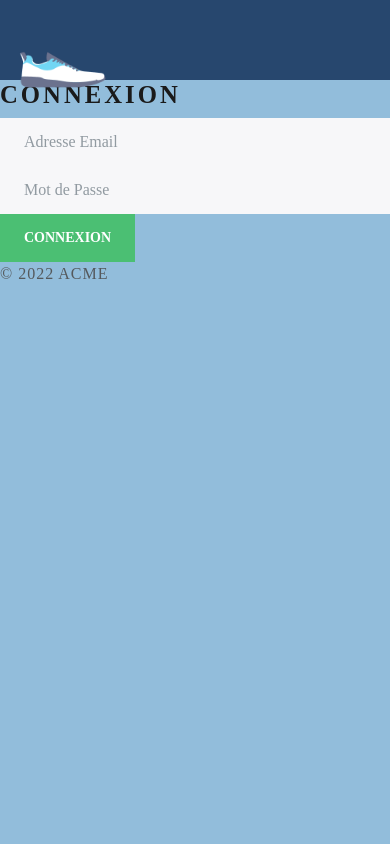
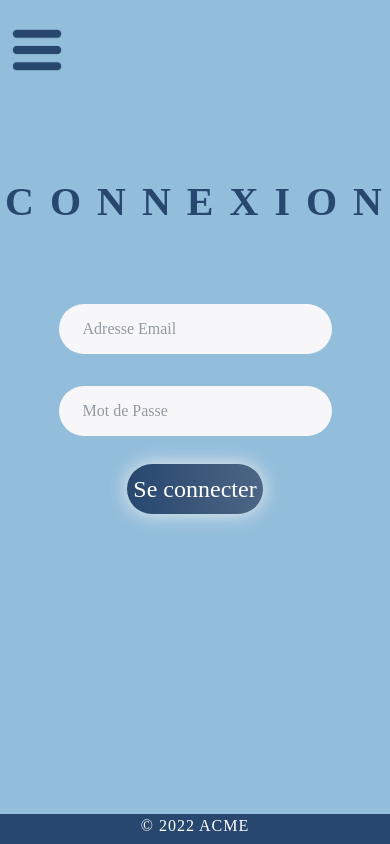
Before and after one commit to Zettocs/Acme, a Symfony app: template templates/security/login.html.twig in a window 390 px wide. Run offline with Twig, Linux system fonts and the light colour scheme; the template is opened without the code that fills it, so the values that code supplies are empty; some libraries are stand-ins or nearby versions.

Commit message:
Ajout du responsive de la page de connexion, du formulaire de connexion et d'inscription

```diff
--- /dev/null
+++ b/public/js/navbar.js
@@ -0,0 +1,4 @@
+function toggleNavbar() {
+  var showNavbar = document.querySelector(".show-navbar");
+  showNavbar.classList.toggle("hide-navbar");
+}
--- a/templates/_layout/footer.html.twig
+++ b/templates/_layout/footer.html.twig
@@ -1,3 +1,3 @@
-<footer>
+<footer style="position: fixed;left: 0;bottom: 0; width: 100%; background-color: #27476E;text-align: center;color:white;height: 30px;">
 	<p>© 2022 ACME</p>
 </footer>
--- a/templates/_layout/navbar.html.twig
+++ b/templates/_layout/navbar.html.twig
@@ -1,40 +1,139 @@
-<nav style="background-color:#27476E; height: 80px" class="navbar navbar-expand-lg">
+<style>
+	nav {
+		overflow: hidden;
+		height: 80px;
+		display: flex;
+		justify-content: flex-end;
+		width: 100%;
+		background-color: #27476E;
+	}
+	.navbar-brand img {
+		width: 100px;
+	}
+	@media(max-width: 991.5px) {
+		nav {
+			background-color: #92BDDB;
+		}
+		.navbar-brand img {
+			max-width: 50px;
+			max-height: 50px;
+			content: url({{asset('assets/images/burger.png')}});
+
+		}
+
+	}
+	.show-navbar {
+		display: flex;
+		justify-content: center;
+		align-items: center;
+		background-color: #1E2E45;
+		position: absolute;
+		top: 0;
+		left: 0;
+		right: 0;
+		bottom: 0;
+		z-index: 999;
+	}
+	.hide-navbar {
+		display: none;
+	}
+	.close-navbar-button {
+		width: 100px;
+		background-color: #1E2E45;
+		border: none;
+		cursor: pointer;
+		position: absolute;
+		top: 4%;
+		left: -2%;
+	}
+	.burger2 {
+		width: 50%
+	}
+	.centre {
+		text-align: center;
+		list-style-type: none;
+	}
+	ul {
+		list-style-type: none;
+	}
+	.boutons_nav {
+		color: white;
+		text-decoration: none;
+		font-size: 200%;
+	}
+</style>
+
+<body>
+	<nav class="navbar navbar-expand-lg">
 		<div class="container-fluid">
 			{% if not app.user %}
-			<a class="navbar-brand" href="/"><img style="width:100px" src="{{asset ('assets/images/logo.png')}}"></a>
+				<a class="navbar-brand" href="/" onclick="if (window.innerWidth > 991) { return true; } toggleNavbar(); return false;"><img style="width:100px" src="{{asset ('assets/images/acme.png')}}"></a>
+
 			{% else %}
-			<a class="navbar-brand" href="app_accueil_shop"><img style="width:100px" src="{{asset ('assets/images/logo.png')}}"></a>
+				<a class="navbar-brand" href="/" onclick="if (window.innerWidth > 991) { return true; } toggleNavbar(); return false;"><img style="width:100px" src="{{asset ('assets/images/acme.png')}}"></a>
 			{% endif %}
 			<div class="collapse navbar-collapse" id="navbarColor02">
-			<ul class="navbar-nav me-auto">
-
+				<ul class="navbar-nav ml-auto" style="margin-left :70%">
 					{% if not app.user %}
 						<li class="nav-item">
 							<a href="{{ path('security_connexion') }}" class="nav-link">
-							<button style="background-color:#27476E; margin-left:50%;text-transform: none; color:white;" class="btn btn-success my-2 my-sm-0">
+								<button style="font-size: 150%; text-transform: none; color:white; display: inline-block; border:none; background-color:#27476E">
 									Connexion
 								</button>
+
 							</a>
 						</li>
 						<li class="nav-item">
-						<a href="inscription" class="nav-link">
-							<button style="background-color:#27476E; margin-left:50%;text-transform: none; color:white;" class=" btn --bs-btn-color: #fff;">
+							<a href="{{ path('security_inscription') }}" class="nav-link">
+								<button style="font-size: 150%; text-transform: none; color:white; display: inline-block; border:none; background-color:#27476E">
 									Inscription
 								</button>
+
 							</a>
 						</li>
 					{% else %}
 						<li class="nav-item">
 							<a href="{{ path('security_deconnexion') }}" class="nav-link">
-							<button style="background-color:#27476E; margin-left:50%;text-transform: none; color:white;" class=" btn --bs-btn-color: #fff;">
+								<button style="font-size: 150%; text-transform: none; color:white; display: inline-block; border:none; background-color:#27476E">
+
 									Déconnexion
 								</button>
 							</a>
 						</li>
 					{% endif %}
-
-
 				</ul>
 			</div>
 		</div>
 	</nav>
+
+	<div class="show-navbar hide-navbar">
+		<div class="container">
+			<div class="row">
+				<div class="col-lg-12">
+
+					<button class="close-navbar-button" onclick="toggleNavbar();"><img class="burger2" src="{{asset ('assets/images/burger2.png')}}"></button>
+					<div class="centre">
+						<ul>
+							{% if not app.user %}
+								<li>
+									<a class="boutons_nav" href="{{ path('accueil') }}">A c c u e i l</a>
+								</li>
+							</br>
+						</li>
+						<li>
+							<div style="background-color: white; width: 30%; height: 2px; display: inline-block;"></div>
+						</li>
+					</br>
+					<li>
+						<a class="boutons_nav" href="{{ path('security_connexion') }}">C o n n e x i o n</a>
+					</li>
+				</br>
+			</li>
+			<li>
+				<div style="background-color: white; width: 30%; height: 2px; display: inline-block;"></div>
+			</li>
+		</br>
+	</body>
+</body></li><li>
+<a class="boutons_nav" href="{{ path('security_inscription') }}">I n s c r i p t i o n</a></li>{% else %}<li>
+<a class="boutons_nav" href="{{ path('security_deconnexion') }}">D é c o n n e x i o n</a></li>{% endif %}</body></ul></div></body></div></div></div> </body></body></div><script src="{{ asset ('js/navbar.js') }}"></script></body>
--- a/templates/base.html.twig
+++ b/templates/base.html.twig
@@ -3,7 +3,7 @@
 	<head>
 		<meta charset="UTF-8">
 		<title>
-			{% block title %}Welcome!
+			{% block title %}Acme
 			{% endblock %}
 		</title>
 		<link rel="icon" href="{{asset ('assets/images/logo.png')}}">
--- a/templates/security/inscription.html.twig
+++ b/templates/security/inscription.html.twig
@@ -5,7 +5,7 @@
 
 {{form_start(form)}}
 {{form_row(form.username, {'label':'Nom de famille' ,'attr':{'placeholder': 'Nom de famille'}})}}
-{{form_row(form.Email, {'label':'Adresse email Epsi' ,'attr':{'placeholder': 'Adresse email epsi'}})}}
+{{form_row(form.Email, {'label':'Adresse email' ,'attr':{'placeholder': 'Adresse email'}})}}
 {{form_row(form.Adresse, {'label':'Adresse postale' ,'attr':{'placeholder': 'Adresse postale'}})}}
 {{form_row(form.Ville, {'label':'Ville' ,'attr':{'placeholder': 'Ville'}})}}
 {{form_row(form.Pays, {'label':'Pays' ,'attr':{'placeholder': 'Pays'}})}}
--- a/templates/security/login.html.twig
+++ b/templates/security/login.html.twig
@@ -1,18 +1,80 @@
 {% extends "base.html.twig" %}
+{% block stylesheets %}
+	<style>
+		h1 {
+			margin-top: 8%;
+			color: #27476E;
+			text-align: center;
+			margin-bottom: 6%;
+			font-size: 300%
+		}
+		.form-container {
+			width: 40%;
+			margin: 0 auto;
+			text-align: center;
+			height: 40%;
+
+		}
+
+		.form-control {
+			border-radius: 30px;
+			margin-top: 7%;
+			height: 50px;
+		}
+
+		.bouton {
+			background-image: linear-gradient(to right, #27476E 0%, #4d6685 51%, #27476E 100%);
+			margin-top: 10%;
+			border-radius: 30px;
+			background-size: 200% auto;
+			color: white;
+			width: 50%;
+			height: 50px;
+			border: #27476E;
+			font-size: 150%;
+			box-shadow: 0 0 20px #eee;
+			transition: 0.5s;
+		}
+		.bouton:hover {
+			background-position: right center; /* change the direction of the change here */
+			color: #fff;
+			text-decoration: none;
+		}
+		@media(max-width: 720px) {
+			.form-container {
+				width: 70%;
+				height: 40%;
+			}
+			h1 {
+				margin-top: 25%;
+				margin-bottom: 20%;
+				font-size: 250%
+			}
+			.form-control {
+				margin-top: 12%;
+			}
+
+		}
+	</style>
+{% endblock %}
 
 {% block body %}
-	<h1>Connexion</h1>
 
+	<h1>C o n n e x i o n</h1>
+
+	<div class="form-container">
 		<form action="{{ path('security_connexion') }}" method="POST">
 			<div class="form-group">
-			<input placeholder="Adresse Email" required name="_username" type="text" class="form-control">
+				<input placeholder="Adresse Email" required name="_username" type="text" class="form-control" autocomplete="off">
 			</div>
 			<div class="form-group">
-			<input placeholder="Mot de Passe" required name="_password" type="password" class="form-control">
+				<input placeholder="Mot de Passe" required name="_password" type="password" class="form-control" autocomplete="off">
 			</div>
 
 			<div class="form-group">
-			<button type="submit" class="btn btn-success">Connexion</button>
+				<button type="submit" class="bouton">Se connecter</button>
+
 			</div>
 		</form>
+	</div>
 {% endblock %}
```
Also changed, not shown: templates/accueil/index.html.twig (+48 -5 lines), templates/accueil_shop/index.html.twig (+2 -5 lines), public/assets/images/acme.png (added), public/assets/images/burger.png (added), public/assets/images/burger2.png (added). Lines whose indentation alone changed are shown as unchanged.
